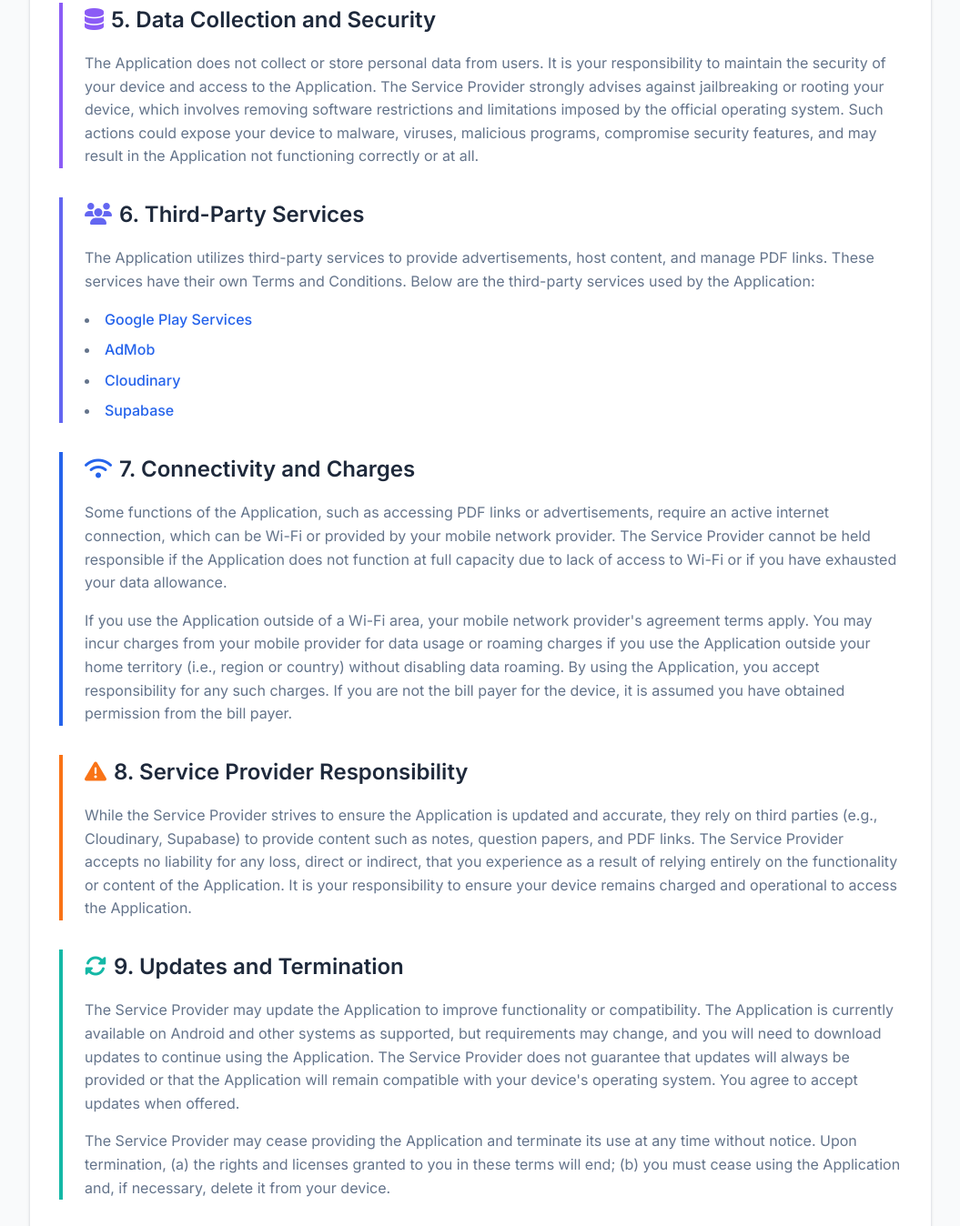
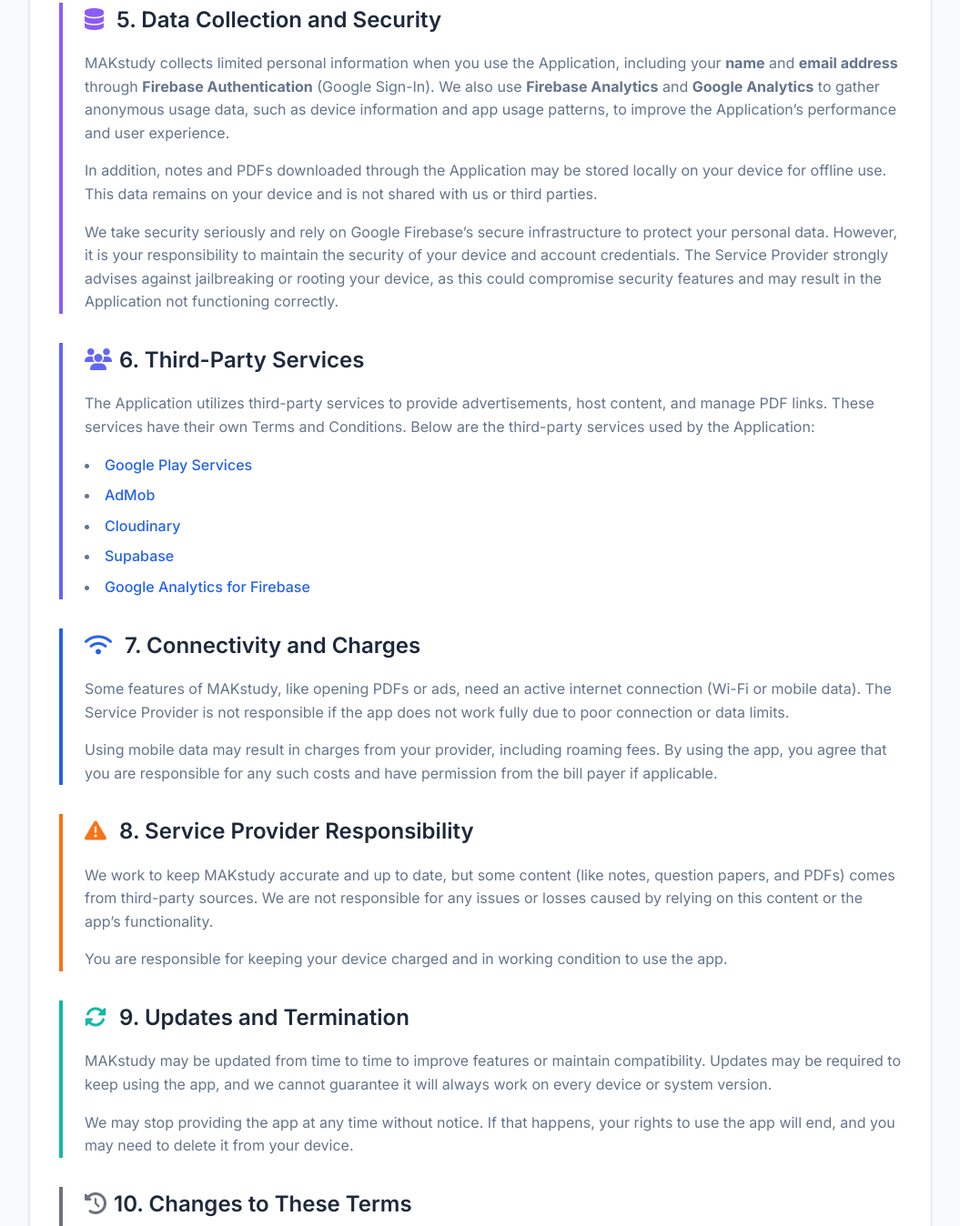
Before and after one commit to makstudy-official/docs, a plain HTML site: page terms.html in a window 1280 px wide. Shown: the part 1128-2476 px from the top of the page at 91% size, without its empty margins (112-1167 px from the left). Drawn offline with Linux system fonts and the light colour scheme; a web font is replaced by a local one.

Commit message:
change the terms

```diff
--- a/terms.html
+++ b/terms.html
@@ -397,7 +397,7 @@
         <div class="content-card">
           <div class="page-title">
             <h1>Terms and Conditions</h1>
-            <p>Effective as of August 25, 2025</p>
+            <p>Effective as of September 16, 2025</p>
             <div class="divider"></div>
           </div>
 
@@ -430,9 +430,30 @@
           </div>
 
           <div class="section purple">
-            <h2><i class="fas fa-database" style="color: #8b5cf6;"></i>5. Data Collection and Security</h2>
+            <h2>
+              <i class="fas fa-database" style="color: #8b5cf6;"></i>
+              5. Data Collection and Security
+            </h2>
             <p>
-              The Application does not collect or store personal data from users. It is your responsibility to maintain the security of your device and access to the Application. The Service Provider strongly advises against jailbreaking or rooting your device, which involves removing software restrictions and limitations imposed by the official operating system. Such actions could expose your device to malware, viruses, malicious programs, compromise security features, and may result in the Application not functioning correctly or at all.
+              MAKstudy collects limited personal information when you use the Application,
+              including your <strong>name</strong> and <strong>email address</strong> through
+              <strong>Firebase Authentication</strong> (Google Sign-In). We also use
+              <strong>Firebase Analytics</strong> and <strong>Google Analytics</strong>
+              to gather anonymous usage data, such as device information and app usage
+              patterns, to improve the Application’s performance and user experience.
+            </p>
+            <p>
+              In addition, notes and PDFs downloaded through the Application may be
+              stored locally on your device for offline use. This data remains on your
+              device and is not shared with us or third parties.
+            </p>
+            <p>
+              We take security seriously and rely on Google Firebase’s secure
+              infrastructure to protect your personal data. However, it is your
+              responsibility to maintain the security of your device and account
+              credentials. The Service Provider strongly advises against jailbreaking or
+              rooting your device, as this could compromise security features and may
+              result in the Application not functioning correctly.
             </p>
           </div>
 
@@ -446,33 +467,56 @@
               <li><a href="https://admob.google.com/" target="_blank" rel="noopener noreferrer">AdMob</a></li>
               <li><a href="https://cloudinary.com/" target="_blank" rel="noopener noreferrer">Cloudinary</a></li>
               <li><a href="https://supabase.com/" target="_blank" rel="noopener noreferrer">Supabase</a></li>
+              <li><a href="https://www.google.com/analytics/terms/" target="_blank" rel="noopener noreferrer">Google Analytics for Firebase</a></li>
             </ul>
           </div>
-
 <div class="section blue">
-            <h2><i class="fas fa-wifi" style="color: #2563eb;"></i>7. Connectivity and Charges</h2>
+  <h2>
+    <i class="fas fa-wifi" style="color: #2563eb;"></i>
+    7. Connectivity and Charges
+  </h2>
   <p>
-              Some functions of the Application, such as accessing PDF links or advertisements, require an active internet connection, which can be Wi-Fi or provided by your mobile network provider. The Service Provider cannot be held responsible if the Application does not function at full capacity due to lack of access to Wi-Fi or if you have exhausted your data allowance.
+    Some features of MAKstudy, like opening PDFs or ads, need an active internet
+    connection (Wi-Fi or mobile data). The Service Provider is not responsible if
+    the app does not work fully due to poor connection or data limits.
   </p>
   <p>
-              If you use the Application outside of a Wi-Fi area, your mobile network provider's agreement terms apply. You may incur charges from your mobile provider for data usage or roaming charges if you use the Application outside your home territory (i.e., region or country) without disabling data roaming. By using the Application, you accept responsibility for any such charges. If you are not the bill payer for the device, it is assumed you have obtained permission from the bill payer.
+    Using mobile data may result in charges from your provider, including roaming
+    fees. By using the app, you agree that you are responsible for any such costs
+    and have permission from the bill payer if applicable.
   </p>
 </div>
 
 <div class="section orange">
-            <h2><i class="fas fa-exclamation-triangle" style="color: #f97316;"></i>8. Service Provider Responsibility</h2>
+  <h2>
+    <i class="fas fa-exclamation-triangle" style="color: #f97316;"></i>
+    8. Service Provider Responsibility
+  </h2>
   <p>
-              While the Service Provider strives to ensure the Application is updated and accurate, they rely on third parties (e.g., Cloudinary, Supabase) to provide content such as notes, question papers, and PDF links. The Service Provider accepts no liability for any loss, direct or indirect, that you experience as a result of relying entirely on the functionality or content of the Application. It is your responsibility to ensure your device remains charged and operational to access the Application.
+    We work to keep MAKstudy accurate and up to date, but some content (like notes,
+    question papers, and PDFs) comes from third-party sources. We are not responsible for any issues or losses caused by
+    relying on this content or the app’s functionality.
+  </p>
+  <p>
+    You are responsible for keeping your device charged and in working condition
+    to use the app.
   </p>
 </div>
 
 <div class="section teal">
-            <h2><i class="fas fa-sync-alt" style="color: #14b8a6;"></i>9. Updates and Termination</h2>
+  <h2>
+    <i class="fas fa-sync-alt" style="color: #14b8a6;"></i>
+    9. Updates and Termination
+  </h2>
   <p>
-              The Service Provider may update the Application to improve functionality or compatibility. The Application is currently available on Android and other systems as supported, but requirements may change, and you will need to download updates to continue using the Application. The Service Provider does not guarantee that updates will always be provided or that the Application will remain compatible with your device's operating system. You agree to accept updates when offered.
+    MAKstudy may be updated from time to time to improve features or maintain
+    compatibility. Updates may be required to keep using the app, and we cannot
+    guarantee it will always work on every device or system version.
   </p>
   <p>
-              The Service Provider may cease providing the Application and terminate its use at any time without notice. Upon termination, (a) the rights and licenses granted to you in these terms will end; (b) you must cease using the Application and, if necessary, delete it from your device.
+    We may stop providing the app at any time without notice. If that happens,
+    your rights to use the app will end, and you may need to delete it from
+    your device.
   </p>
 </div>
 
@@ -521,8 +565,13 @@
 
         <div class="footer-bottom">
 <p>
-            © 2025 MAKstudy. All rights reserved. | Last updated: August 25, 2025
+  © 2025 <strong>MAKstudy</strong>. All rights reserved.
+  This document is provided for informational purposes only and does not create
+  any legal obligations beyond those set forth in the Terms of Service.
+  <br>
+  <em>Last updated: September 16, 2025</em>
 </p>
+
         </div>
       </div>
     </footer>
```
Lines whose indentation alone changed are shown as unchanged.
